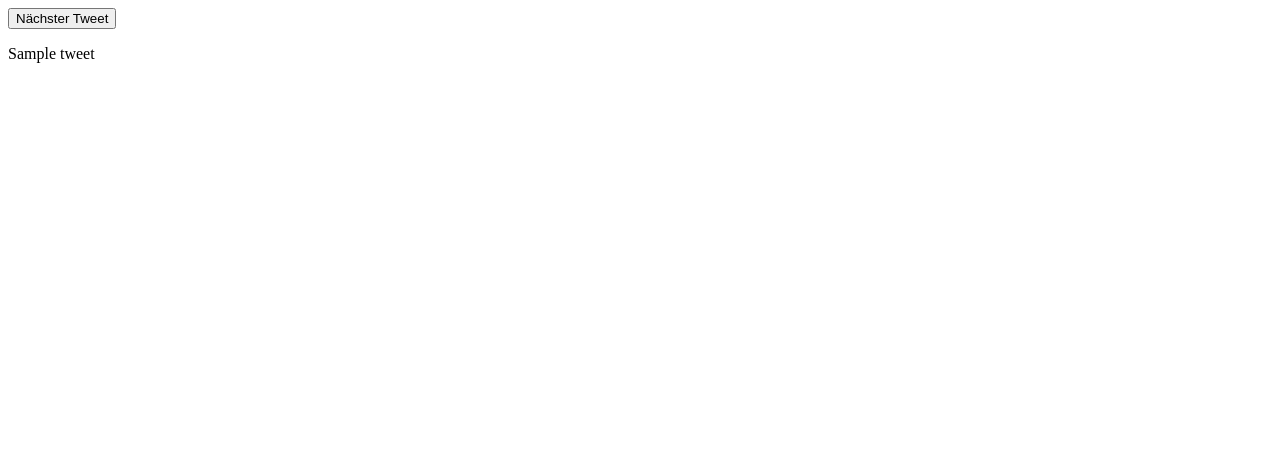
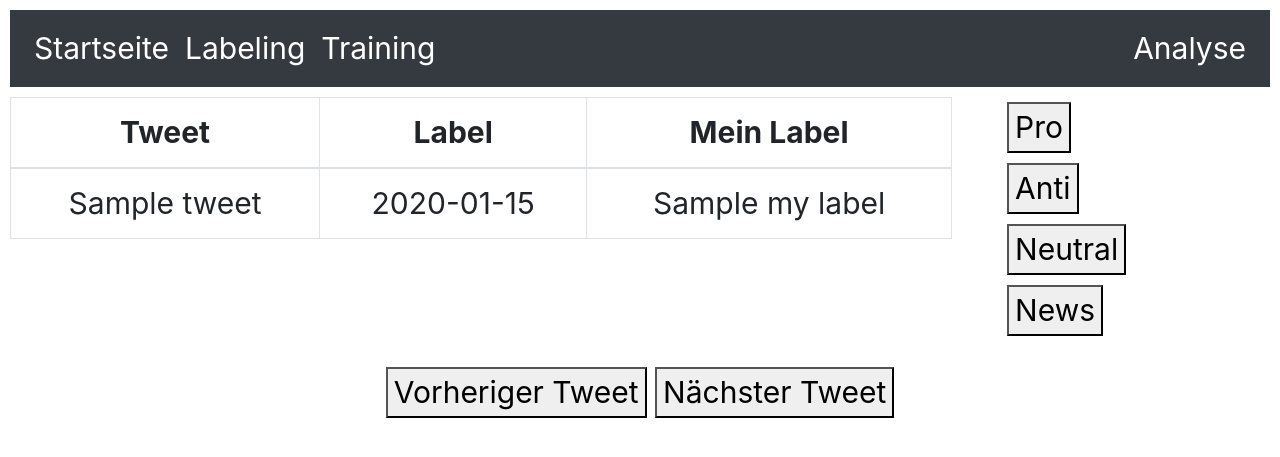
Before and after one commit to Eliasm001/twitter-active-learning-labeling-tool, a Flask app: template templates/labeling.html in a window 1280 px wide. Shown: the top 457 px of the page. Run offline with Flask 2, Linux system fonts and the light colour scheme; the template is opened without the code that fills it: most values are stand-ins (such as "Sample title", 1, 10 or a date in 2020); parts of the project's set-up code (start-up, migrations or seed data) failed here and were passed over; some libraries are stand-ins or nearby versions.

Commit message:
Added: Personal labeling of the data, Navbar, some css, grid layout to html

```diff
--- a/app.py
+++ b/app.py
@@ -22,24 +22,83 @@ It works as follows:
 @app.route("/labeling")
 def labeling():
     # the current tweet
-    tweet = Climate.show_tweets()
-    return render_template("labeling.html", tweet = tweet)
+    tweet, sentiment, my_label = Climate.show_tweets()
+    return render_template("labeling.html", tweet = tweet, sentiment=sentiment, my_label=my_label)
 
 """
 This function gets triggered by the java script function called next_tweet
 """
 @app.route('/next_tweet')
-def SomeFunction():
+def next_tweet():
     print('next_tweet')
+    # point the indexer to the next tweet in the pandas df
     Climate.tweet_counter_climate += 1
-    next_tweet = Climate.show_tweets()
-    return render_template('labeling.html',next_tweet=next_tweet)
+    # show the next tweet
+    tweet, sentiment, my_label = Climate.show_tweets()
+    return render_template('labeling.html',tweet=tweet, sentiment=sentiment, my_label=my_label)
+
+"""
+This function gets triggered by the java script function called previous_tweet
+"""
+@app.route('/previous_tweet')
+def previous_tweet():
+    print('previous_tweet')
+    # point the indexer to the next tweet in the pandas df
+    Climate.tweet_counter_climate -= 1
+    # show the next tweet
+    tweet, sentiment, my_label = Climate.show_tweets()
+    return render_template('labeling.html',tweet=tweet, sentiment=sentiment, my_label=my_label)
+
+"""
+After the user labeled a tweet, the label will be put into the my_label
+column of the pandas DataFrame.
+Then the next tweet will automatically be show (discuss whether this
+should be implemented or if the user should go to the next tweet by himself
+or even to make it a setting that the user can take)
+Currently we have four api calls for this --> make it less redundant by using best
+practices in the future
+"""
+
+@app.route("/manual_label_pro")
+def manual_label_pro():
+    Climate.label(1)
+    tweet, sentiment, my_label = Climate.show_tweets()
+    return render_template('labeling.html',tweet=tweet, sentiment=sentiment, my_label=my_label)
+
+@app.route("/manual_label_anti")
+def manual_label_anti():
+    Climate.label(-1)
+    tweet, sentiment, my_label = Climate.show_tweets()
+    return render_template('labeling.html',tweet=tweet, sentiment=sentiment, my_label=my_label)
+
+@app.route("/manual_label_neutral")
+def manual_label_neutral():
+    Climate.label(0)
+    tweet, sentiment, my_label = Climate.show_tweets()
+    return render_template('labeling.html',tweet=tweet, sentiment=sentiment, my_label=my_label)
+
+@app.route("/manual_label_news")
+def manual_label_news():
+    Climate.label(2)
+    tweet, sentiment, my_label = Climate.show_tweets()
+    return render_template('labeling.html',tweet=tweet, sentiment=sentiment, my_label=my_label)
+
+"""
+This page does ...
+"""
 
 @app.route("/analysis")
 def analysis():
     return render_template("analysis.html")
 
+"""
+This page does ...
+"""
 
 @app.route("/training")
 def training():
     return render_template("training.html")
+
+
+if __name__ == '__main__':
+    app.run(debug=True)
--- /dev/null
+++ b/static/css/labeling.css
@@ -0,0 +1,28 @@
+.header-space { grid-area: header; }
+.menu-space { grid-area: menu; }
+.main-space { grid-area: main; }
+.footer-space { grid-area: footer; }
+
+.grid-container {
+  display: grid;
+  grid-template-areas:
+    'header header header header header header'
+    'main main main main menu menu'
+    'main main main main menu menu'
+    'footer footer footer footer footer footer';
+  gap: 10px;
+  background-color: #ffffff;
+  padding: 10px;
+}
+
+.grid-container > div {
+  background-color: rgba(255, 255, 255, 0.8);
+  text-align: center;
+  /*padding: 20px 0;*/
+  font-size: 30px;
+}
+
+.list-padding{
+    padding: 5px;
+    display: flex;
+}
--- a/static/js/labeling.js
+++ b/static/js/labeling.js
@@ -3,11 +3,26 @@ function Callback_Startbutton() {
     document.location.href = '/labeling'
 }
 
-function Callback_Startbutton_2() {
-    document.getElementById("StartB").textContent = "CLICK"
-    //document.location.href = '/labeling'
+function Next_Tweet(){
+    document.location.href = '/next_tweet'
 }
 
-function Next_Tweet(){
-    document.getElementById("StartB").textContent = "CLICK"
+function Previous_Tweet(){
+    document.location.href = '/previous_tweet'
 }
+
+function Pro_Label(){
+    document.location.href = '/manual_label_pro'
+}
+
+function Anti_Label(){
+    document.location.href = '/manual_label_anti'
+}
+
+function Neutral_Label(){
+    document.location.href = '/manual_label_neutral'
+}
+
+function News_Label(){
+    document.location.href = '/manual_label_news'
+}
--- a/templates/labeling.html
+++ b/templates/labeling.html
@@ -2,14 +2,90 @@
 <html>
 
 <head>
+    <meta http-equiv="Content-Type" content="text/html; charset=utf-8">
     <title>Labeling</title>
     <script src="../static/js/labeling.js"></script>
+    <link rel="stylesheet" href="https://maxcdn.bootstrapcdn.com/bootstrap/4.1.3/css/bootstrap.min.css">
+    <script src="https://ajax.googleapis.com/ajax/libs/jquery/3.3.1/jquery.min.js"> </script>
+    <script src="https://cdnjs.cloudflare.com/ajax/libs/popper.js/1.14.3/umd/popper.min.js"> </script>
+    <script src="https://maxcdn.bootstrapcdn.com/bootstrap/4.1.3/js/bootstrap.min.js"> </script>
+    <link rel="stylesheet" href="https://cdn.datatables.net/1.10.13/css/jquery.dataTables.min.css">
+    <script src="https://cdn.datatables.net/1.10.23/js/jquery.dataTables.min.js"> </script>
+    <link href="https://maxcdn.bootstrapcdn.com/font-awesome/4.7.0/css/font-awesome.min.css" rel="stylesheet" >
+    <link rel="stylesheet" href="../static/css/labeling.css">
 </head>
 
 <body>
+    <!--Basic Grid Layout from the labeling.css stylesheet-->
+    <div class="grid-container">
+        <div class="menu-space">
+            <ul style="list-style: none;">
+                <li class="list-padding">
+                    <button type="button" , onclick="Pro_Label()" , id="pro_label_climate">Pro</button>
+                </li>
+                <li class="list-padding">
+                    <button type="button" , onclick="Anti_Label()" , id="anti_label_climate">Anti</button>
+                </li>
+                <li class="list-padding">
+                    <button type="button" , onclick="Neutral_Label()" , id="neutral_label_climate">Neutral</button>
+                </li>
+                <li class="list-padding">
+                    <button type="button" , onclick="News_Label()" , id="news_label_climate">News</button>
+                </li>
+            </ul>
+        </div>
+        <div class="header-space">
+            <!--Navigation bar to chose bewteen pages-->
+            <nav class="navbar navbar-expand-md navbar-dark bg-dark">
+                <ul class="navbar-nav mr-auto">
+                    <li class="nav-item">
+                        <a class="nav-link active" href="/">Startseite</a>
+                    </li>
+                    <li class="nav-item active">
+                        <a class="nav-link" href="/labeling">Labeling</a>
+                    </li>
 
-    <button type="button" , onclick="Next_Tweet()" , id="Next">Nächster Tweet</button>
-    <p>{{tweet}}</p>
+                    <li class="nav-item active">
+                        <a class="nav-link" href="/training">Training</a>
+                    </li>
+                </ul>
+                <ul class="navbar-nav ml-auto">
+                    <li class="nav-item active">
+                        <a class="nav-link" href="/analysis">Analyse</a>
+                    </li>
+                </ul>
+            </nav>
+        </div>
+        <div class="main-space">
+            <div class="padding">
+                <table class="table table-bordered table-hover dt-responsive"style="width=50px">
+                  <thead>
+                    <tr>
+                      <th>Tweet</th>
+                      <th>Label</th>
+                      <th>Mein Label</th>
+                    </tr>
+                  </thead>
+                  <tbody>
+                      <tr>
+                         <td>
+                            <!--Shows the tweet coming from the pandas data frame-->
+                            {{tweet}}
+                        </td>
+                         <td>{{sentiment}}</td>
+                         <td>{{my_label}}</td>
+                      </tr>
+                  </tbody>
+                  <tfoot>
+                  </tfoot>
+                </table>
+            </div>
+        </div>
+        <div class="footer-space">
+            <button type="button" , onclick="Previous_Tweet()" , id="Previous">Vorheriger Tweet</button>
+            <button type="button" , onclick="Next_Tweet()" , id="Next">Nächster Tweet</button>
+        </div>
+    </div>
 
 </body>
 
```
Also changed, not shown: functionality.py (+11 -1 lines), templates/index.html (+38 -3 lines), static/css/style.css (deleted).
